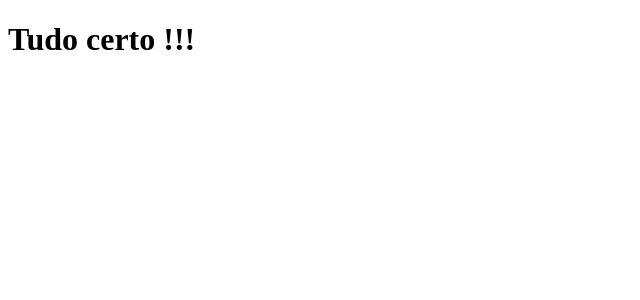
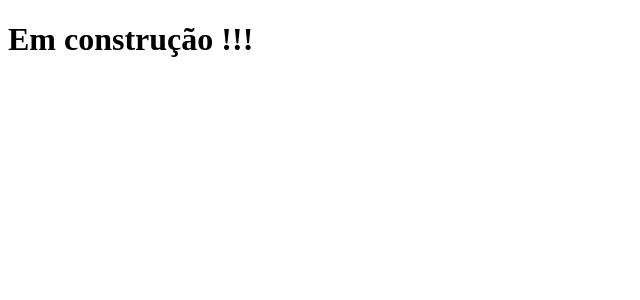
Before and after one commit to AurinoJunior/aurinews, a Next.js app: page / in a window 1280 px wide. Shown: the top 300 px of the page, without its empty margins (0-640 px from the left). Built offline with nearby package versions, Linux system fonts and the light colour scheme.

Commit message:
feat: change text

```diff
--- a/pages/index.js
+++ b/pages/index.js
@@ -1,5 +1,5 @@
 function Home() {
-  return <h1>Tudo certo !!!</h1>;
+  return <h1>Em construção !!!</h1>;
 }
 
 export default Home;
```
